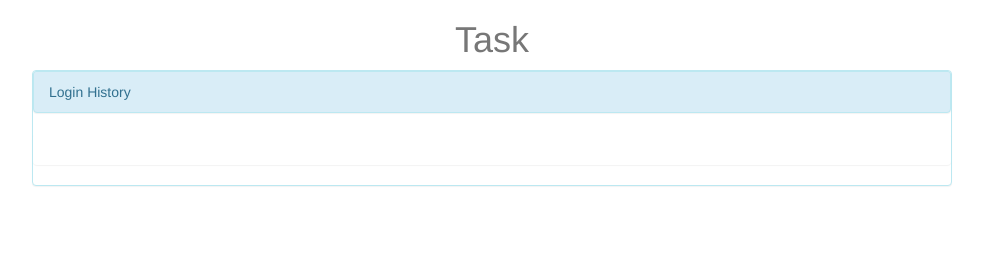
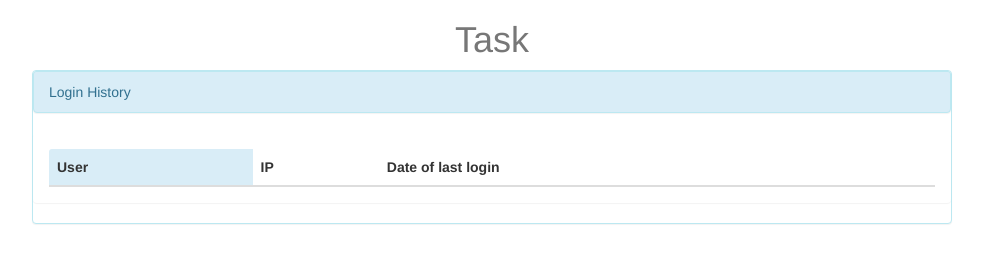
Before and after one commit to katban/angular-node, a website: page src/app/task-two/index.html in a window 1280 px wide. Shown: the whole page, without its empty margins (148-1131 px from the left). Drawn offline with nearby package versions, Linux system fonts and the light colour scheme; no server answers.

Commit message:
task one: the end

```diff
--- a/src/app/task-two/_directives/login-history.html
+++ b/src/app/task-two/_directives/login-history.html
@@ -5,11 +5,23 @@
         </div>
 
         <div class="panel panel-body">
-            <ul class="list-group">
-                <li class="list-group-item" ng-repeat="item in loginList">
-                    {{item.user}} - {{item.ip}} - {{item.lastLogin}}
-                </li>
-            </ul>
+            <table class="table table-striped">
+                <thead>
+                    <tr>
+                        <th class="info">User</th>
+                        <th>IP</th>
+                        <th>Date of last login</th>
+                    </tr>
+                </thead>
+
+                <tbody>
+                    <tr class="" ng-repeat="item in loginList">
+                        <td class="col-xs-4 info">{{item.user}}</td>
+                        <td class="col-xs-5">{{item.ip}}</td>
+                        <td class="col-xs-3">{{item.lastLogin}}</td>
+                    </tr>
+                </tbody>
+            </table>
 
         </div>
     </div>
```
